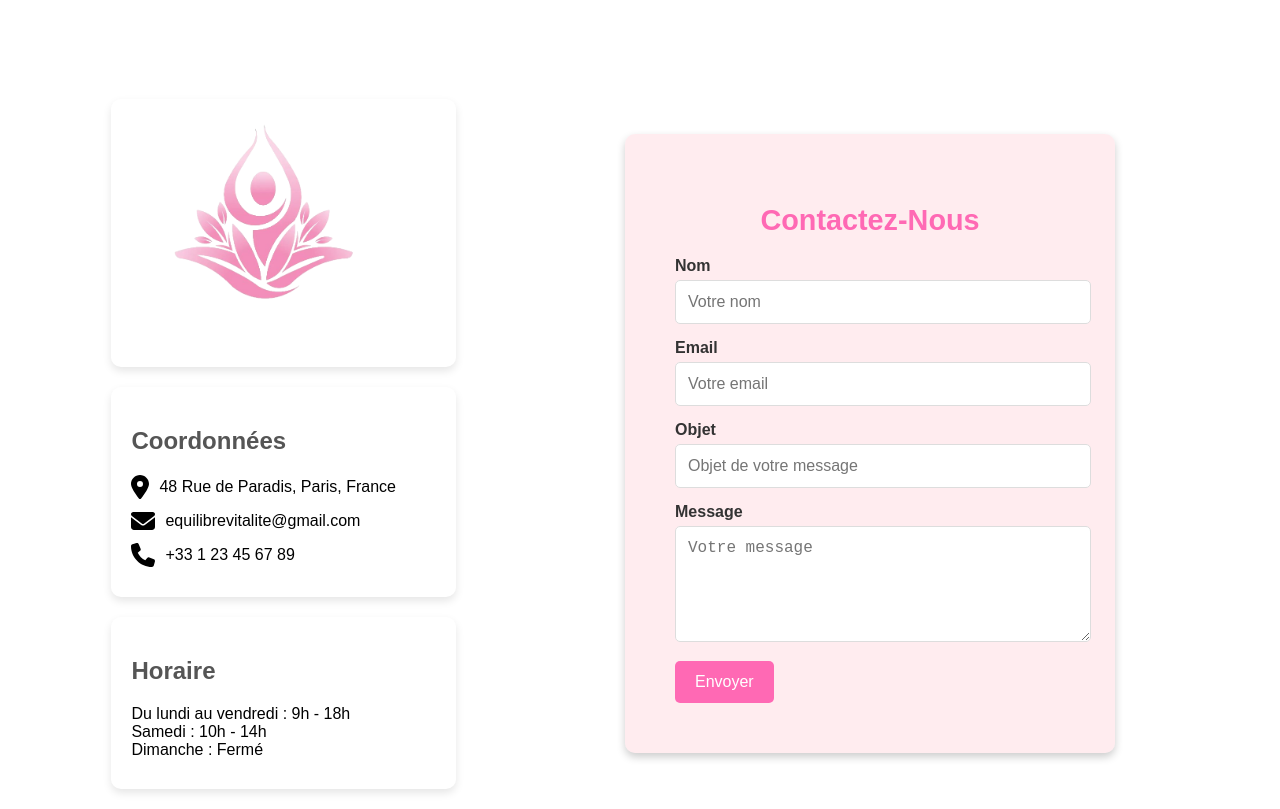
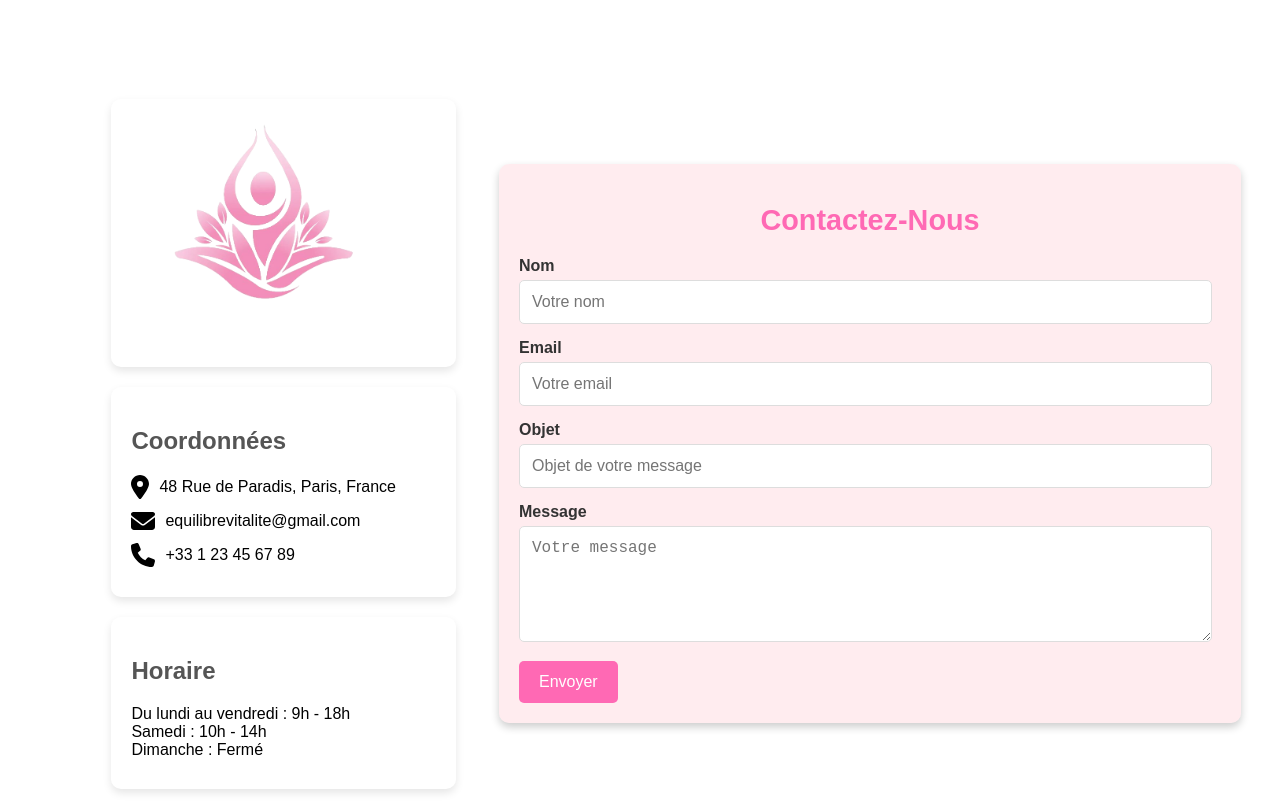
Before and after one commit to MiguelGMata/equilibre, a React (Vite) app: page / in a window 1280 px wide. Shown: the part 7640-8449 px from the top of the page. Built offline with nearby package versions, Linux system fonts and the light colour scheme.

Commit message:
correpton card form

```diff
--- a/src/components/moleules/form/form.css
+++ b/src/components/moleules/form/form.css
@@ -1,10 +1,10 @@
 /* General styles */
 /* General styles of the form container */
 .form-container {
-    width: 50%;
+    width: 90%;
     max-width: 1000px;
     margin: 20px auto;
-    padding: 50px;
+    padding: 20px;
     background: rgba(255, 192, 203, 0.3);
     border-radius: 10px;
     box-shadow: 0 4px 8px rgba(0, 0, 0, 0.2);
@@ -36,7 +36,7 @@
 /* Input field styles */
   .form-group input,
   .form-group textarea {
-    width: 100%;
+    width: 95%;
     padding: 12px;
     border: 1px solid #ddd;
     border-radius: 5px;
```
